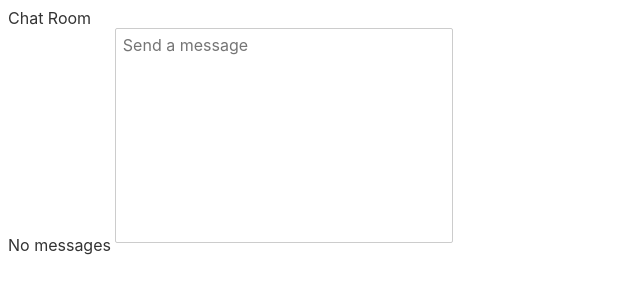
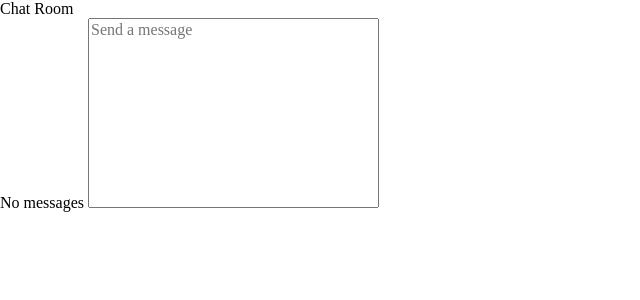
Before and after one commit to sinplea/watch-party, a Svelte app: page / in a window 1280 px wide. Shown: the top 300 px of the page, without its empty margins (0-640 px from the left). Built offline with nearby package versions, Linux system fonts and the light colour scheme.

Commit message:
Adds normalize css and imports into preivew.js for storybook

```diff
--- a/public/global.css
+++ b/public/global.css
@@ -1,63 +1,349 @@
-html, body {
-	position: relative;
-	width: 100%;
-	height: 100%;
+/*! normalize.css v8.0.1 | MIT License | github.com/necolas/normalize.css */
+
+/* Document
+   ========================================================================== */
+
+/**
+ * 1. Correct the line height in all browsers.
+ * 2. Prevent adjustments of font size after orientation changes in iOS.
+ */
+
+ html {
+	line-height: 1.15; /* 1 */
+	-webkit-text-size-adjust: 100%; /* 2 */
   }
 
+  /* Sections
+	 ========================================================================== */
+
+  /**
+   * Remove the margin in all browsers.
+   */
+
   body {
-	color: #333;
 	margin: 0;
-	padding: 8px;
-	box-sizing: border-box;
-	font-family: -apple-system, BlinkMacSystemFont, "Segoe UI", Roboto, Oxygen-Sans, Ubuntu, Cantarell, "Helvetica Neue", sans-serif;
   }
 
-a {
-	color: rgb(0,100,200);
-	text-decoration: none;
-}
+  /**
+   * Render the `main` element consistently in IE.
+   */
 
-a:hover {
-	text-decoration: underline;
-}
-
-a:visited {
-	color: rgb(0,80,160);
-}
-
-label {
+  main {
 	display: block;
   }
 
-input, button, select, textarea {
-	font-family: inherit;
-	font-size: inherit;
-	-webkit-padding: 0.4em 0;
-	padding: 0.4em;
-	margin: 0 0 0.5em 0;
-	box-sizing: border-box;
-	border: 1px solid #ccc;
-	border-radius: 2px;
+  /**
+   * Correct the font size and margin on `h1` elements within `section` and
+   * `article` contexts in Chrome, Firefox, and Safari.
+   */
+
+  h1 {
+	font-size: 2em;
+	margin: 0.67em 0;
   }
 
-input:disabled {
-	color: #ccc;
+  /* Grouping content
+	 ========================================================================== */
+
+  /**
+   * 1. Add the correct box sizing in Firefox.
+   * 2. Show the overflow in Edge and IE.
+   */
+
+  hr {
+	box-sizing: content-box; /* 1 */
+	height: 0; /* 1 */
+	overflow: visible; /* 2 */
   }
 
-button {
-	color: #333;
-	background-color: #f4f4f4;
-	outline: none;
+  /**
+   * 1. Correct the inheritance and scaling of font size in all browsers.
+   * 2. Correct the odd `em` font sizing in all browsers.
+   */
+
+  pre {
+	font-family: monospace, monospace; /* 1 */
+	font-size: 1em; /* 2 */
   }
 
-button:disabled {
-	color: #999;
+  /* Text-level semantics
+	 ========================================================================== */
+
+  /**
+   * Remove the gray background on active links in IE 10.
+   */
+
+  a {
+	background-color: transparent;
   }
 
-button:not(:disabled):active {
-	background-color: #ddd;
+  /**
+   * 1. Remove the bottom border in Chrome 57-
+   * 2. Add the correct text decoration in Chrome, Edge, IE, Opera, and Safari.
+   */
+
+  abbr[title] {
+	border-bottom: none; /* 1 */
+	text-decoration: underline; /* 2 */
+	text-decoration: underline dotted; /* 2 */
   }
 
-button:focus {
-	border-color: #666;
+  /**
+   * Add the correct font weight in Chrome, Edge, and Safari.
+   */
+
+  b,
+  strong {
+	font-weight: bolder;
   }
+
+  /**
+   * 1. Correct the inheritance and scaling of font size in all browsers.
+   * 2. Correct the odd `em` font sizing in all browsers.
+   */
+
+  code,
+  kbd,
+  samp {
+	font-family: monospace, monospace; /* 1 */
+	font-size: 1em; /* 2 */
+  }
+
+  /**
+   * Add the correct font size in all browsers.
+   */
+
+  small {
+	font-size: 80%;
+  }
+
+  /**
+   * Prevent `sub` and `sup` elements from affecting the line height in
+   * all browsers.
+   */
+
+  sub,
+  sup {
+	font-size: 75%;
+	line-height: 0;
+	position: relative;
+	vertical-align: baseline;
+  }
+
+  sub {
+	bottom: -0.25em;
+  }
+
+  sup {
+	top: -0.5em;
+  }
+
+  /* Embedded content
+	 ========================================================================== */
+
+  /**
+   * Remove the border on images inside links in IE 10.
+   */
+
+  img {
+	border-style: none;
+  }
+
+  /* Forms
+	 ========================================================================== */
+
+  /**
+   * 1. Change the font styles in all browsers.
+   * 2. Remove the margin in Firefox and Safari.
+   */
+
+  button,
+  input,
+  optgroup,
+  select,
+  textarea {
+	font-family: inherit; /* 1 */
+	font-size: 100%; /* 1 */
+	line-height: 1.15; /* 1 */
+	margin: 0; /* 2 */
+  }
+
+  /**
+   * Show the overflow in IE.
+   * 1. Show the overflow in Edge.
+   */
+
+  button,
+  input { /* 1 */
+	overflow: visible;
+  }
+
+  /**
+   * Remove the inheritance of text transform in Edge, Firefox, and IE.
+   * 1. Remove the inheritance of text transform in Firefox.
+   */
+
+  button,
+  select { /* 1 */
+	text-transform: none;
+  }
+
+  /**
+   * Correct the inability to style clickable types in iOS and Safari.
+   */
+
+  button,
+  [type="button"],
+  [type="reset"],
+  [type="submit"] {
+	-webkit-appearance: button;
+  }
+
+  /**
+   * Remove the inner border and padding in Firefox.
+   */
+
+  button::-moz-focus-inner,
+  [type="button"]::-moz-focus-inner,
+  [type="reset"]::-moz-focus-inner,
+  [type="submit"]::-moz-focus-inner {
+	border-style: none;
+	padding: 0;
+  }
+
+  /**
+   * Restore the focus styles unset by the previous rule.
+   */
+
+  button:-moz-focusring,
+  [type="button"]:-moz-focusring,
+  [type="reset"]:-moz-focusring,
+  [type="submit"]:-moz-focusring {
+	outline: 1px dotted ButtonText;
+  }
+
+  /**
+   * Correct the padding in Firefox.
+   */
+
+  fieldset {
+	padding: 0.35em 0.75em 0.625em;
+  }
+
+  /**
+   * 1. Correct the text wrapping in Edge and IE.
+   * 2. Correct the color inheritance from `fieldset` elements in IE.
+   * 3. Remove the padding so developers are not caught out when they zero out
+   *    `fieldset` elements in all browsers.
+   */
+
+  legend {
+	box-sizing: border-box; /* 1 */
+	color: inherit; /* 2 */
+	display: table; /* 1 */
+	max-width: 100%; /* 1 */
+	padding: 0; /* 3 */
+	white-space: normal; /* 1 */
+  }
+
+  /**
+   * Add the correct vertical alignment in Chrome, Firefox, and Opera.
+   */
+
+  progress {
+	vertical-align: baseline;
+  }
+
+  /**
+   * Remove the default vertical scrollbar in IE 10+.
+   */
+
+  textarea {
+	overflow: auto;
+  }
+
+  /**
+   * 1. Add the correct box sizing in IE 10.
+   * 2. Remove the padding in IE 10.
+   */
+
+  [type="checkbox"],
+  [type="radio"] {
+	box-sizing: border-box; /* 1 */
+	padding: 0; /* 2 */
+  }
+
+  /**
+   * Correct the cursor style of increment and decrement buttons in Chrome.
+   */
+
+  [type="number"]::-webkit-inner-spin-button,
+  [type="number"]::-webkit-outer-spin-button {
+	height: auto;
+  }
+
+  /**
+   * 1. Correct the odd appearance in Chrome and Safari.
+   * 2. Correct the outline style in Safari.
+   */
+
+  [type="search"] {
+	-webkit-appearance: textfield; /* 1 */
+	outline-offset: -2px; /* 2 */
+  }
+
+  /**
+   * Remove the inner padding in Chrome and Safari on macOS.
+   */
+
+  [type="search"]::-webkit-search-decoration {
+	-webkit-appearance: none;
+  }
+
+  /**
+   * 1. Correct the inability to style clickable types in iOS and Safari.
+   * 2. Change font properties to `inherit` in Safari.
+   */
+
+  ::-webkit-file-upload-button {
+	-webkit-appearance: button; /* 1 */
+	font: inherit; /* 2 */
+  }
+
+  /* Interactive
+	 ========================================================================== */
+
+  /*
+   * Add the correct display in Edge, IE 10+, and Firefox.
+   */
+
+  details {
+	display: block;
+  }
+
+  /*
+   * Add the correct display in all browsers.
+   */
+
+  summary {
+	display: list-item;
+  }
+
+  /* Misc
+	 ========================================================================== */
+
+  /**
+   * Add the correct display in IE 10+.
+   */
+
+  template {
+	display: none;
+  }
+
+  /**
+   * Add the correct display in IE 10.
+   */
+
+  [hidden] {
+	display: none;
+  }
```
Also changed, not shown: 1 other file (tests, documents, lock files or other folders). Lines whose indentation alone changed are shown as unchanged.
